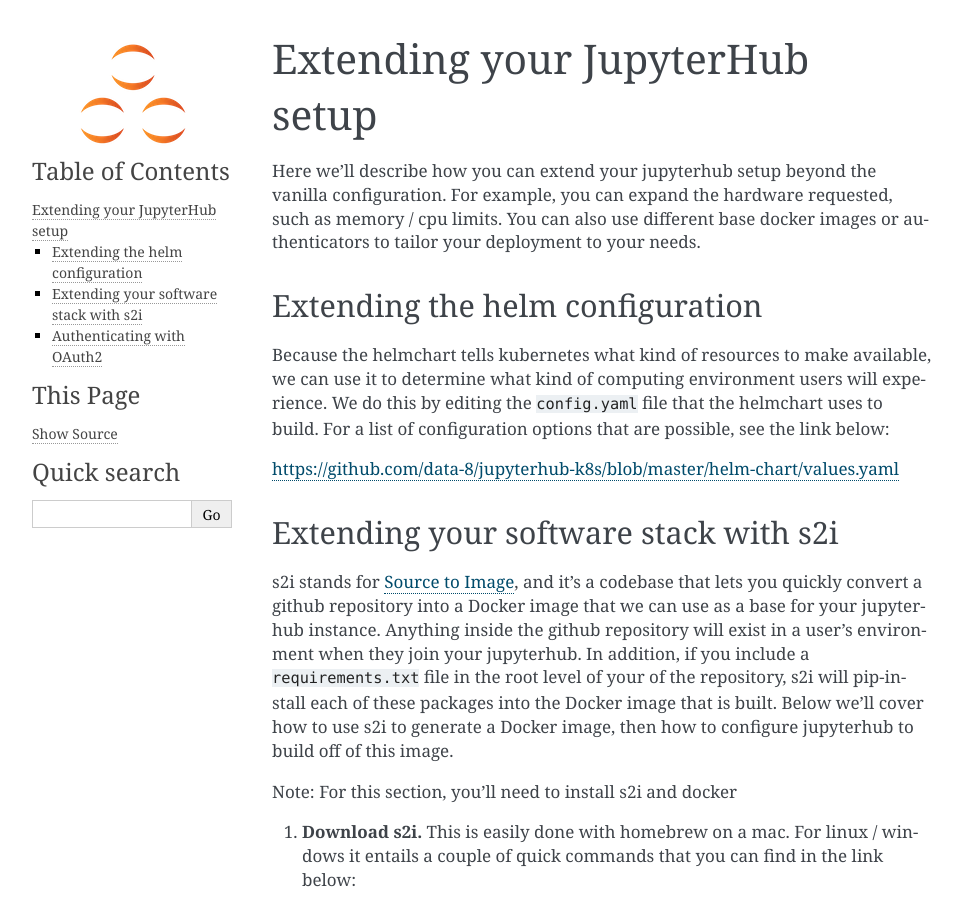
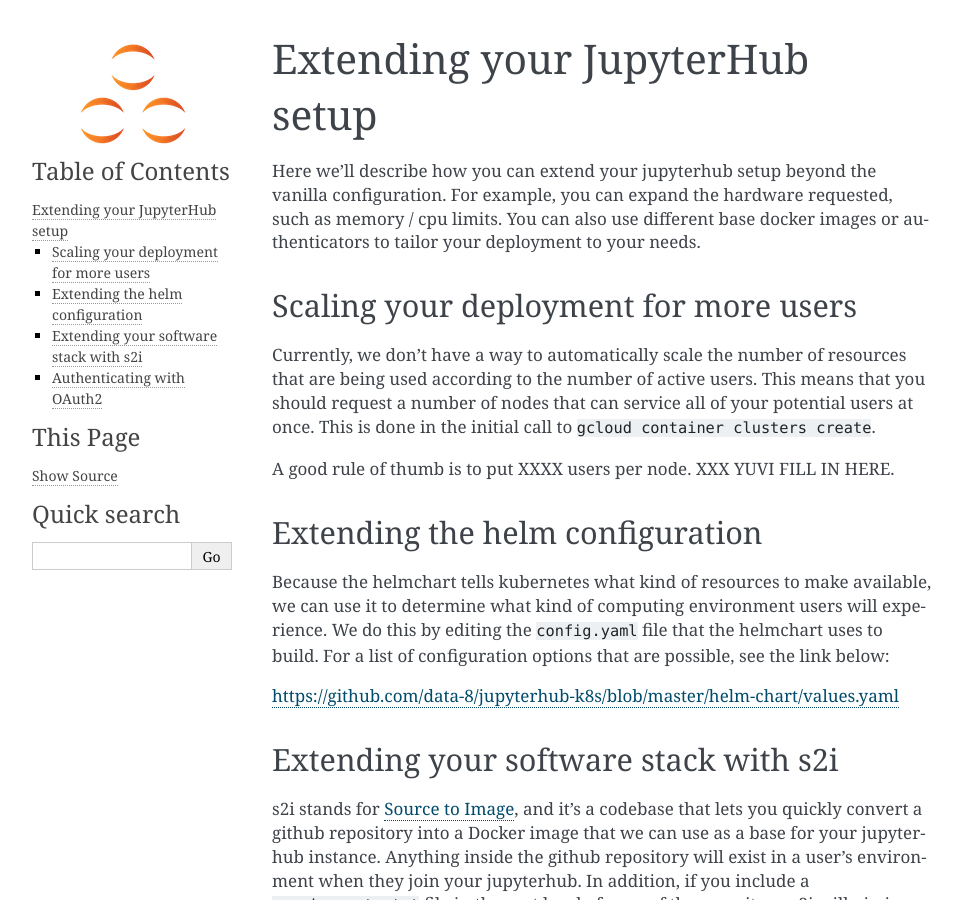
Before and after one commit to jupyterhub/zero-to-jupyterhub-k8s, a Sphinx documentation site: the page built from doc/source/extending.rst, in a window 1280 px wide and 900 px high. Shown: the whole window, without its empty margins (148-1110 px from the left). Built offline with Sphinx 7.4.7, drawn with Linux system fonts in a browser that asks for light colours; some of the changed text lies outside the part shown.

Commit message:
cleaning up docs

```diff
--- a/doc/source/extending.rst
+++ b/doc/source/extending.rst
@@ -2,6 +2,16 @@
 -------------------------------
 
 Here we’ll describe how you can extend your jupyterhub setup beyond the vanilla configuration. For example, you can expand the hardware requested, such as memory / cpu limits. You can also use different base docker images or authenticators to tailor your deployment to your needs.
+
+Scaling your deployment for more users
+======================================
+
+Currently, we don't have a way to automatically scale the number of resources that
+are being used according to the number of active users. This means that you should
+request a number of nodes that can service all of your potential users at once.
+This is done in the initial call to ``gcloud container clusters create``.
+
+A good rule of thumb is to put XXXX users per node. XXX YUVI FILL IN HERE.
 
 Extending the helm configuration
 ================================
@@ -65,8 +75,13 @@
 
 JupyterHub's `oauthenticator <https://github.com/jupyterhub/oauthenticator>`_ has support for enabling your users to authenticate via a third-party OAuth provider, including GitHub, Google, and CILogon.
 
-Follow the service-specific instructions linked to on the `oauthenticator repository <https://github.com/jupyterhub/oauthenticator>`_ to generate your JupyterHub instance's OAuth2 client ID and client secret. Then declare the values in the helm chart (``config.yaml``).
-Example #1 (Google)
+Follow the service-specific instructions linked on the `oauthenticator repository <https://github.com/jupyterhub/oauthenticator>`_ to generate your JupyterHub instance's OAuth2 client ID and client secret. Then declare the values in the helm chart (``config.yaml``).
+
+Here are example configurations for two common authentication services. Note that
+in each case, you need to get the authentication credential information before
+you can configure the helmchart for authentication.
+
+**Google**
 
 .. code-block:: bash
 
```
Also changed, not shown: other parts of doc/source/extending.rst (+1 -1 lines), doc/source/index.rst (+12 -10 lines), doc/source/troubleshooting.rst (+10 -1 lines).
